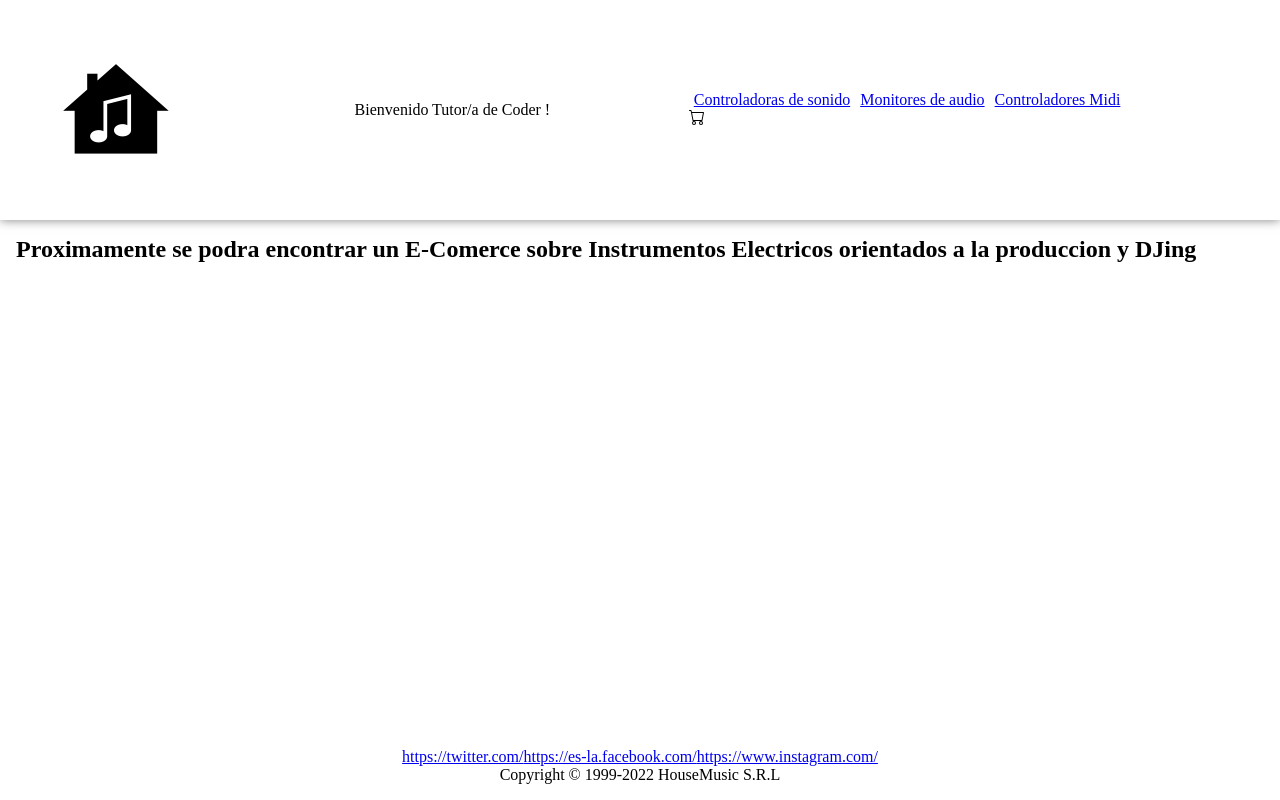
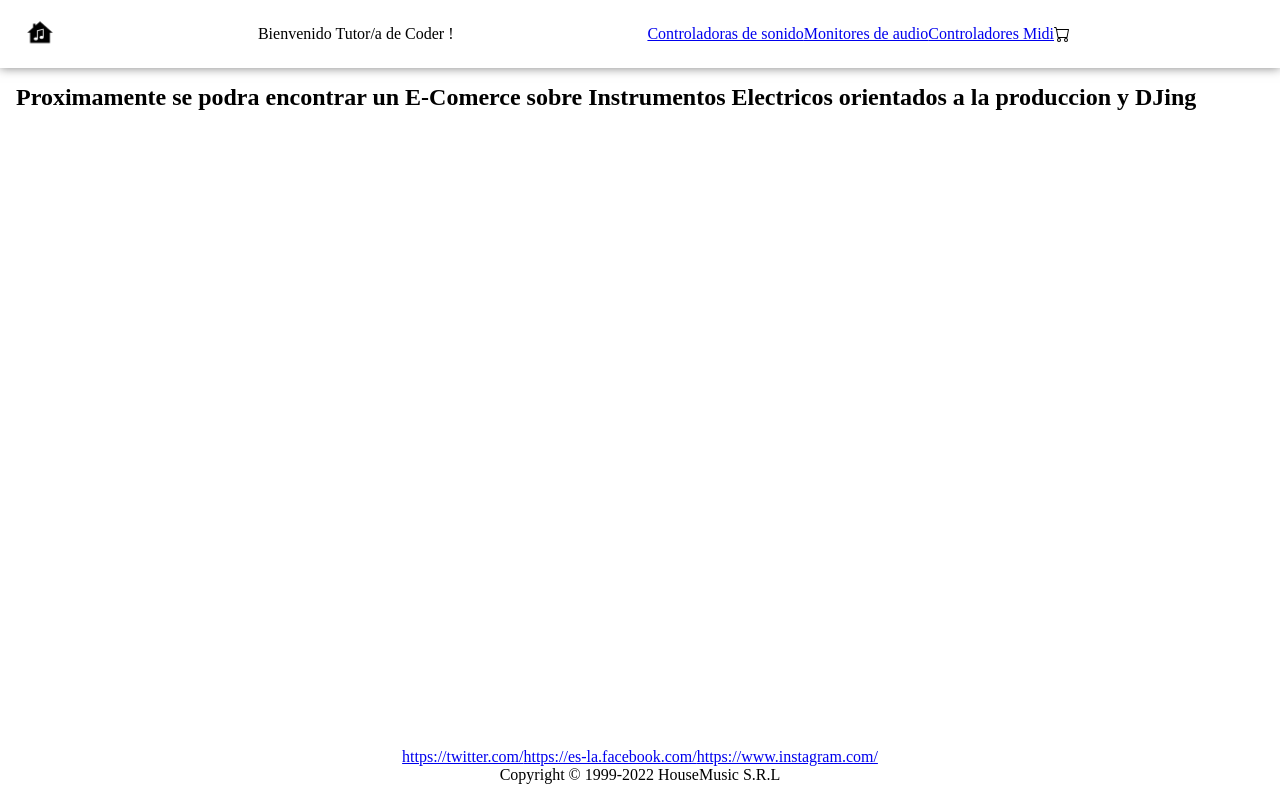
Before and after one commit to matiaspozzi/ReactJs, a React (Create React App) app: page / in a window 1280 px wide. Built offline with nearby package versions, Linux system fonts and the light colour scheme.

Commit message:
arreglo-medidas

```diff
--- a/src/components/footer/Footer.js
+++ b/src/components/footer/Footer.js
@@ -3,15 +3,15 @@ import NavBar from '../navBar/NavBar'
 
 const Footer = () => {
   return (
-    <footer>
-        <div className='SocialMedia'>
+    <footer className="orderFoo">
+      <div className='SocialMedia'>
         <a href="#">https://twitter.com/</a>
         <a href="#">https://es-la.facebook.com/</a>
         <a href="#">https://www.instagram.com/</a>
-        </div>
-        <div>
-            <p>Copyright © 1999-2022 HouseMusic S.R.L</p>
-        </div>
+      </div>
+      <div>
+        <p>Copyright © 1999-2022 HouseMusic S.R.L</p>
+      </div>
 
     </footer>
   )
--- a/src/components/header/itemListContainer.js
+++ b/src/components/header/itemListContainer.js
@@ -10,7 +10,7 @@ function Header(parameter) {
     return (
         <header id="mainAndHeader">
             <div>
-                <img src= {housemusic} alt="IconoHm" />
+                <img className="imgHouse" src= {housemusic} alt="IconoHm" />
             </div>
             <p>Bienvenido {nombreCompleto} ! </p>
             <NavBar />
--- a/src/components/navBar/NavBar.js
+++ b/src/components/navBar/NavBar.js
@@ -3,14 +3,14 @@ import cart from "../img/cart.svg"
 
 const Nav = () => {
     return (
-        <nav>
+        <nav className="orderNav">
             <a className="link" href="#">Controladoras de sonido</a>
             <a className="link" href="#">Monitores de audio</a>
             <a className="link" href="#">Controladores Midi</a>
             <div>
             </div>
 
-            <img src= {cart} alt="Icono carrito" />
+            <img className="img" src= {cart} alt="Icono carrito" />
         </nav>
 
 
--- a/src/estilos.scss
+++ b/src/estilos.scss
@@ -41,8 +41,12 @@ footer{
 }
 
 
-.link {
-    padding: 5px;
-    justify-content: space-between;
+.orderNav {
+    display: flex;
+    align-content: space-between;
 
 }
+
+.imgHouse{
+    max-width: 48px;
+}
```
